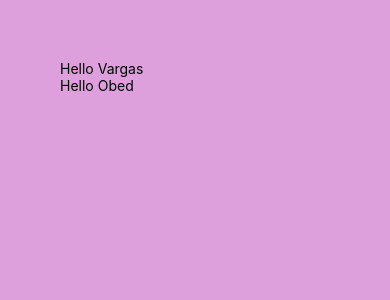
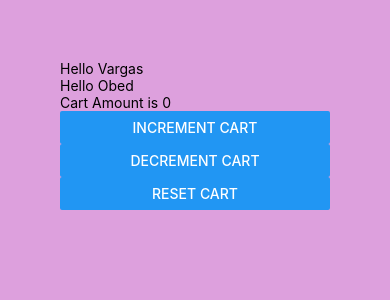
Before and after one commit to Uwihanganyeobed/React-Native-Beginner-s-Guide, a React Native app: screen / in a window 390 px wide. Shown: the top 300 px of the page. Built offline with nearby package versions, Linux system fonts and the light colour scheme.

Commit message:
adding compontnts

```diff
--- a/App.js
+++ b/App.js
@@ -12,14 +12,22 @@ import {
   ActivityIndicator,
   Alert,
 } from "react-native";
+import Cart from "./Components/Cart";
 import Greet from "./Components/Greet";
 const logoImage = require("./assets/adaptive-icon.png");
 export default function App() {
+  const [count, setCount]=useState(0)
   const [isModalVisible, setIsModalVisible] = useState(false);
   return (
     <View style={{ flex: 1, backgroundColor: "plum", padding: 60 }}>
       <Greet name='Vargas'/>
       <Greet name='Obed'/>
+      <View>
+        <Cart count={count}/>
+        <Button title="Increment Cart" onPress={()=>setCount(count+1)} />
+        <Button title="Decrement Cart" onPress={()=>count>0 && setCount(count-1)} />
+        <Button title="Reset Cart" onPress={()=>setCount(0)} />
+      </View>
     </View>
   );
 }
--- /dev/null
+++ b/Components/Cart.js
@@ -0,0 +1,9 @@
+import { View, Text, Button,Modal } from "react-native";
+export default function Cart({count}){
+
+   return(
+      <View>
+         <Text>Cart Amount is {count}</Text>
+      </View>
+   )
+}
```
